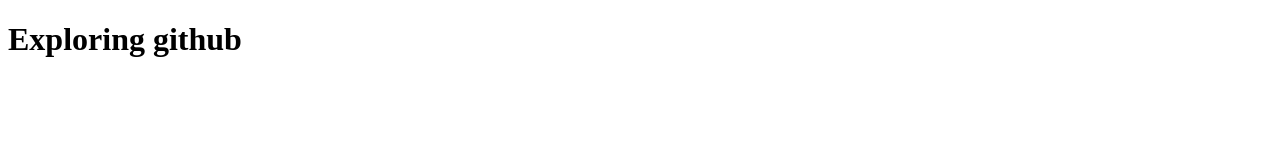
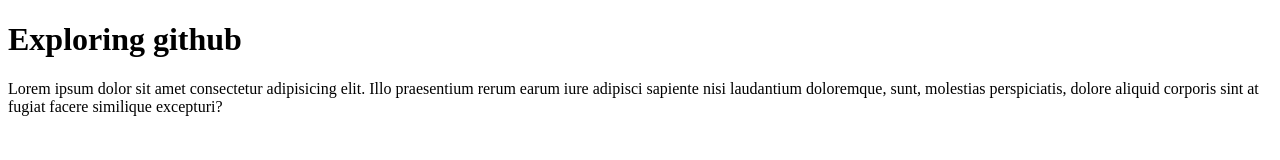
Before and after one commit to RuhulAmin2026/my-second-github-repo, a plain HTML site: page index.html in a window 1280 px wide. Drawn offline with Linux system fonts and the light colour scheme.

Commit message:
my second github repo

```diff
--- a/index.html
+++ b/index.html
@@ -8,5 +8,7 @@
 <body>
     <h1>Exploring github</h1>
 
+    <p>Lorem ipsum dolor sit amet consectetur adipisicing elit. Illo praesentium rerum earum iure adipisci sapiente nisi laudantium doloremque, sunt, molestias perspiciatis, dolore aliquid corporis sint at fugiat facere similique excepturi?</p>
+
 </body>
 </html>
```
